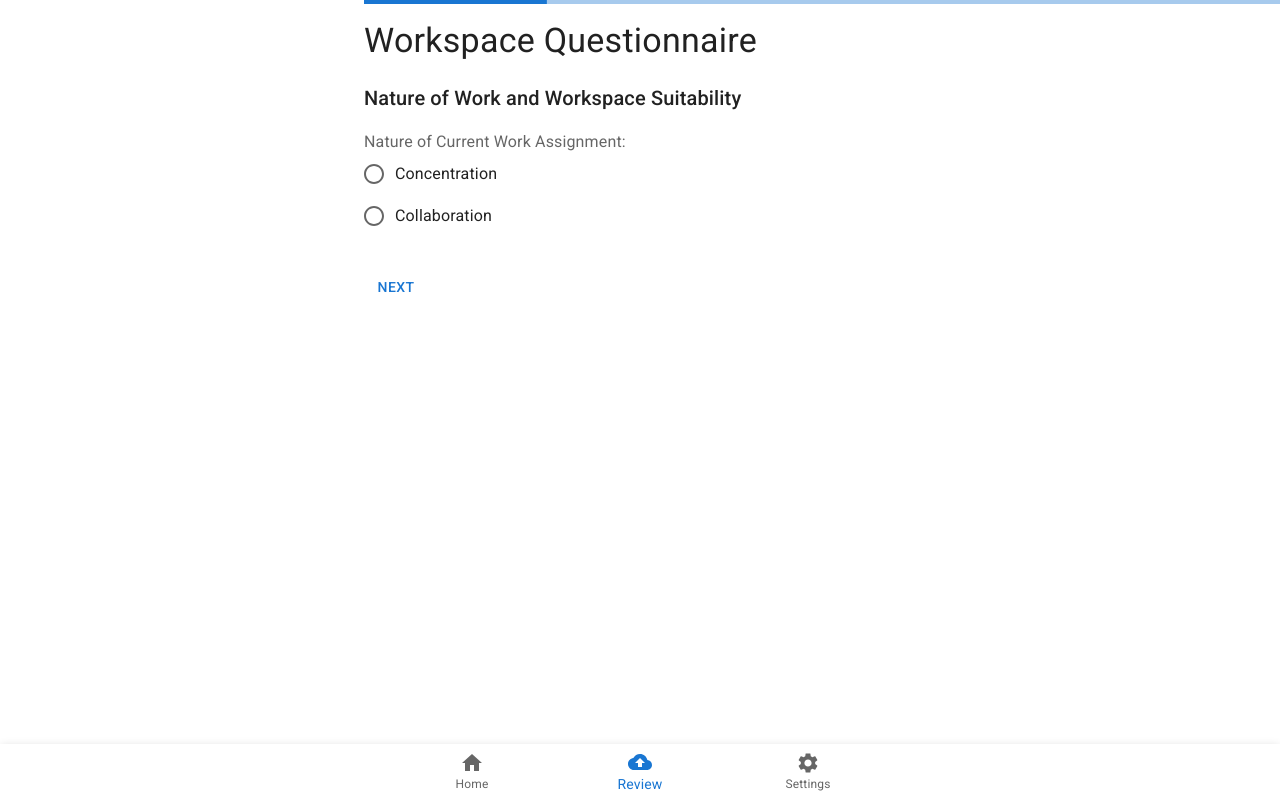
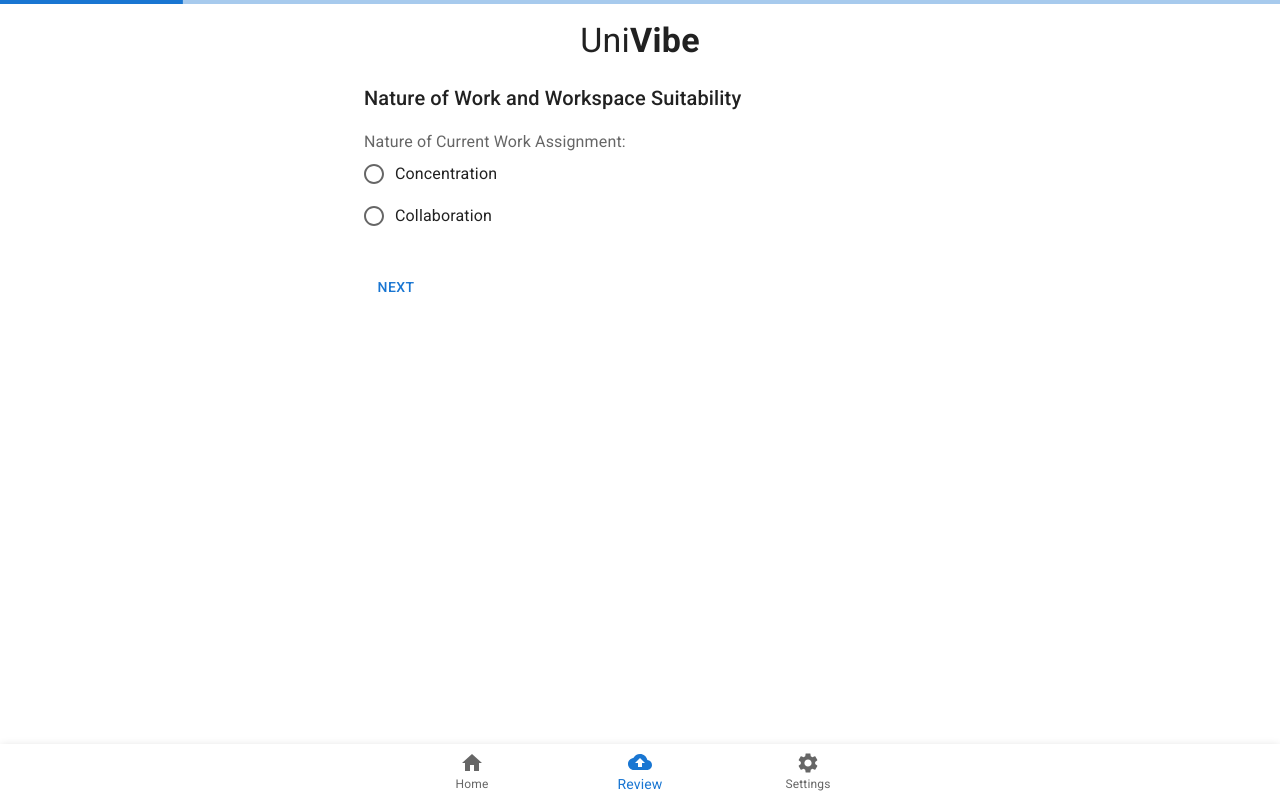
Before and after one commit to Achira-Oulu/univibe-frontend-v2, a React (Create React App) app: page /workspacequestionnaire in a window 1280 px wide. Built offline with nearby package versions, Linux system fonts and the light colour scheme.

Commit message:
fixed bar

```diff
--- a/public/index.html
+++ b/public/index.html
@@ -33,6 +33,8 @@
       href="https://fonts.googleapis.com/css2?family=Roboto:wght@300;400;500;600;700&display=swap"
     />
 
+    <link href="https://fonts.googleapis.com/css2?family=Open+Sans:wght@400;700&family=Roboto+Condensed:wght@400;700&display=swap" rel="stylesheet">
+
 
     <link
     rel="stylesheet"
--- a/src/Review.js
+++ b/src/Review.js
@@ -69,7 +69,7 @@ const Review = () => {
                     onChange={(e) => setUniqueId(e.target.value)}
                     margin="normal"
                 />
-                <Button type="submit" variant="contained" color="primary">Submit Review</Button>
+                <Button type="submit" variant="contained" color="primary">Get Started!</Button>
             </form>
         </Container>
     );
--- a/src/WorkspaceQuestionnaire.js
+++ b/src/WorkspaceQuestionnaire.js
@@ -210,12 +210,15 @@ const WorkspaceQuestionnaire = () => {
     };
 
     return (
+        <>
+
+        <Box sx={{ width: '100%', position: 'fixed', top: 0, zIndex: 1000 }}>
+            <LinearProgress variant="determinate" value={progress} />
+        </Box>
+
+
         <Container maxWidth="sm">
-
-            <Box sx={{ width: '100%', position: 'fixed', top: 0, zIndex: 1000 }}>
-                <LinearProgress variant="determinate" value={progress} />
-            </Box>
-            <Typography variant="h4" style={{ margin: '20px 0' }}>Workspace Questionnaire</Typography>
+            <Typography variant="h4" style={{ margin: '20px 0', textAlign: 'center'}}> Uni<b>Vibe</b> </Typography>
             {isSubmitted ? (
                 <SectionFinal resetForm={() => {
                     setIsSubmitted(false);
@@ -239,6 +242,7 @@ const WorkspaceQuestionnaire = () => {
                 </>
             )}
         </Container>
+        </>
     );
 
 
```
